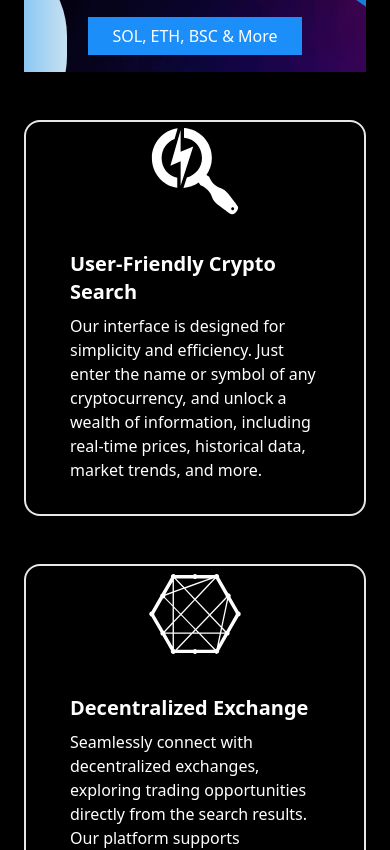
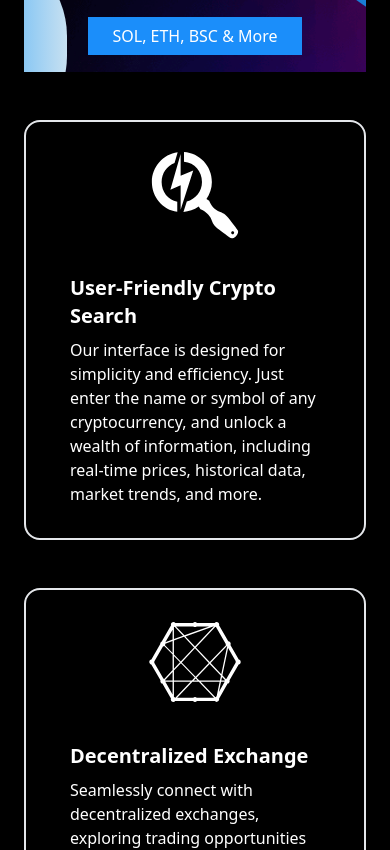
Before and after one commit to ronypk999/dexexplorer, a React (Vite) app: page / in a window 390 px wide. Shown: the part 1960-2810 px from the top of the page. Built offline with nearby package versions, Linux system fonts and the light colour scheme.

Commit message:
fixed home page design responsive

```diff
--- a/src/components/footer/Footer.jsx
+++ b/src/components/footer/Footer.jsx
@@ -23,7 +23,7 @@ const Footer = () => {
         {/* header  */}
         <h1 className="text-3xl md:text-5xl font-semibold text-white text-center leading-[65px] ">
           Don&apos;t Miss Out Our{" "}
-          <span className="text-primary">$DXE Token</span> <br /> Sale!
+          <span className="text-primary">$DXE Token</span> Sale!
         </h1>
         {/* description  */}
         <p className="max-w-[58%] mx-auto text-center">
@@ -101,7 +101,7 @@ const Footer = () => {
         </div>
       </div>
       <footer className="footer footer-center p-10 bg-transparent text-white rounded">
-        <nav className="grid grid-flow-col gap-4">
+        <nav className="grid grid-cols-2 md:grid-cols-4 gap-4">
           <a className="link link-hover flex items-center gap-1">
             <FaGithub></FaGithub> <span>Github</span>
           </a>
--- a/src/components/tokenInfo/tokenCard/TokenCard2.jsx
+++ b/src/components/tokenInfo/tokenCard/TokenCard2.jsx
@@ -3,7 +3,7 @@ const TokenCard2 = ({ tokenInfo }) => {
   const { name, description, icon } = tokenInfo;
   return (
     <>
-      <div className="card border-2 px-3 md:px-6 lg:items-center lg:card-side bg-black  shadow-xl">
+      <div className="card border-2 pt-6 md:pt-0 px-3 md:px-6 lg:items-center lg:card-side bg-black  shadow-xl">
         <figure>
           <div>{icon}</div>
         </figure>
```
Also changed, not shown: 1 other file (tests, documents, lock files or other folders).
